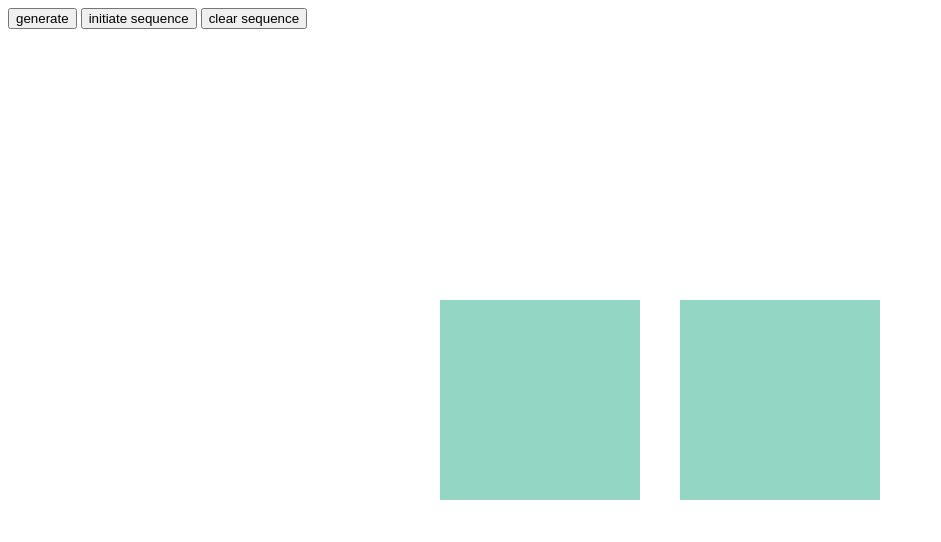
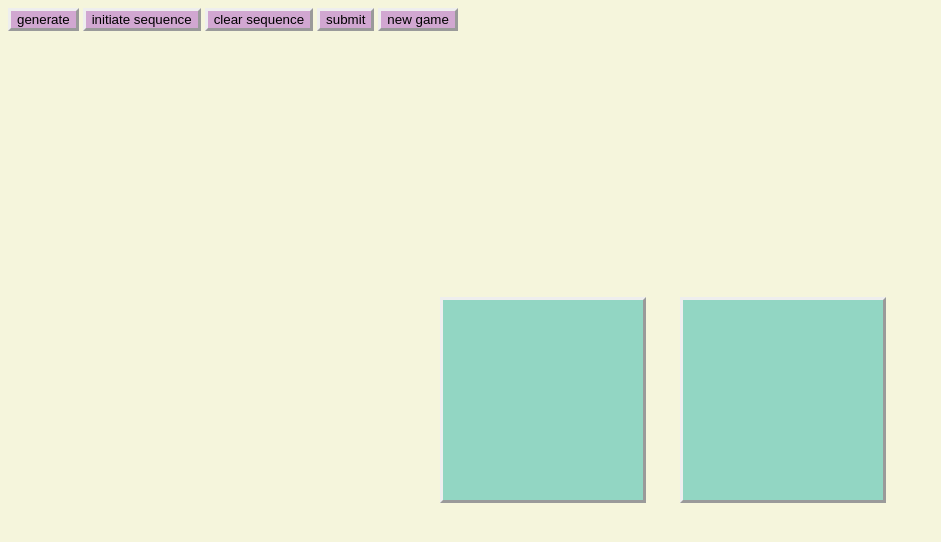
Before and after one commit to samorgan32/sei-1-proj-simon, a plain HTML site: page index.html in a window 1280 px wide. Both pictures are taken after a click on the element 540 px from the left and 400 px from the top of the page. Shown: the whole page, without its empty margins (0-941 px from the left). Drawn offline with Linux system fonts and the light colour scheme.

Commit message:
added submit and new game buttons

```diff
--- a/index.html
+++ b/index.html
@@ -17,6 +17,8 @@
     <button id="generate">generate</button>
     <button id="initiate">initiate sequence</button>
     <button id='clear-sequence'> clear sequence</button>
+    <button id='submit'>submit</button>
+    <button id='new-game'>new game</button>
 
 
     <script src="pseudocode.js"></script>
--- a/pseudocode.js
+++ b/pseudocode.js
@@ -80,7 +80,7 @@ function initiateSequence() {
 
 //make the blocks flash
 function delay(i) {
-    sequence[i].style.background = 'white'
+    sequence[i].style.background = 'beige'
     setTimeout(revertBackground, time)
 }
 
@@ -106,7 +106,7 @@ function delay(i) {
 
 //make blocks flash on user clicks
 function userDelay(block) {
-    block.style.background = 'white'
+    block.style.background = 'beige'
     setTimeout(revertBackground, time)
 }
 
@@ -141,6 +141,7 @@ function clearUserSequence() {
     for (let i = 0; i = userSequence.length; i++) {
         userSequence.shift()
     }
+    console.log(userSequence)
 }
 
 const clearSequenceButton = document.querySelector('#clear-sequence')
--- a/style.css
+++ b/style.css
@@ -1,3 +1,7 @@
+body {
+    background: beige;
+}
+
 .grid {
     display: grid;
     grid-template-columns: 200px 200px;
@@ -21,11 +25,16 @@
     height: 200px;
     width: 200px;
     margin: auto;
+    border: outset;
 }
 
 
 #new-game {
-    height: 25px;
-    width: 100px;
 
 }
+
+button {
+    background: #d1a7d1 ;
+    color: black;
+    border: outset;
+}
```
